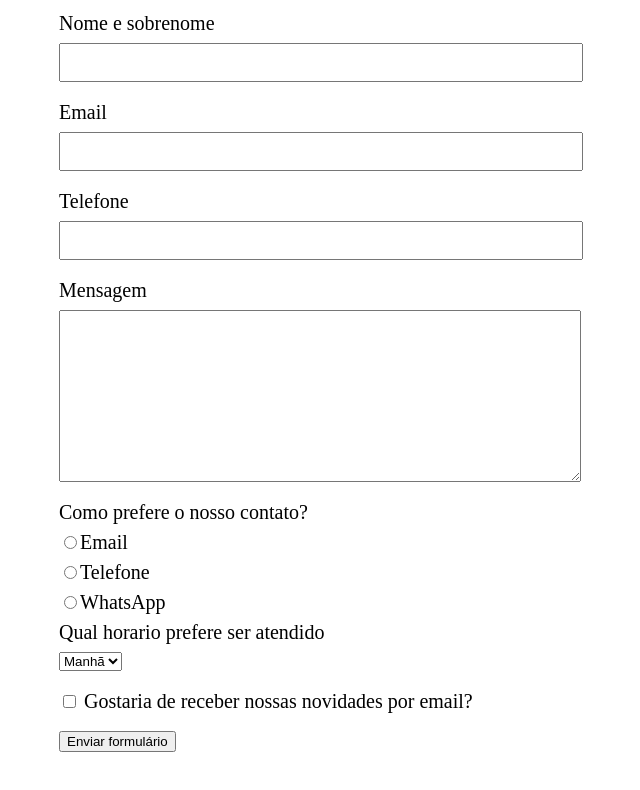
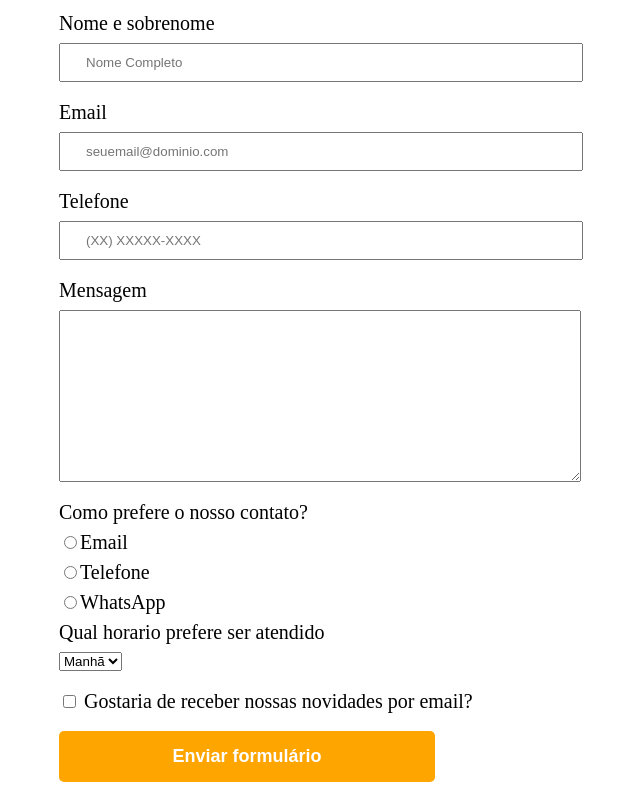
Before and after one commit to marcosvfds/Primeira-pagina-web, a plain HTML site: page contato.html in a window 1280 px wide. Shown: the part 320-1110 px from the top of the page, without its empty margins (111-751 px from the left). Drawn offline with Linux system fonts and the light colour scheme.

Commit message:
melhorando a pagina

```diff
--- a/contato.html
+++ b/contato.html
@@ -11,7 +11,7 @@
   <body>
     <header>
       <div class="caixa">
-        <h1><img src="imagens/logo.png" /></h1>
+        <h1><img src="imagens/logo.png" alt="Logo da Barbearia Alura" /></h1>
 
         <nav>
           <ul>
@@ -26,13 +26,31 @@
     <main>
       <form>
         <label for="nomesobrenome">Nome e sobrenome</label>
-        <input type="text" id="nomesobrenome" class="input-padrao" />
+        <input
+          type="text"
+          id="nomesobrenome"
+          class="input-padrao"
+          required
+          placeholder="Nome Completo"
+        />
 
         <label for="email">Email</label>
-        <input type="text" id="email" class="input-padrao" />
+        <input
+          type="email"
+          id="email"
+          class="input-padrao"
+          required
+          placeholder="seuemail@dominio.com"
+        />
 
         <label for="telefone">Telefone</label>
-        <input type="text" id="telefone" class="input-padrao" />
+        <input
+          type="tel"
+          id="telefone"
+          class="input-padrao"
+          required
+          placeholder="(XX) XXXXX-XXXX"
+        />
 
         <label for="mensagem">Mensagem</label>
         <textarea
@@ -42,8 +60,8 @@
           class="input-padrao"
         ></textarea>
 
-        <div>
-          <p>Como prefere o nosso contato?</p>
+        <fieldset>
+          <legend>Como prefere o nosso contato?</legend>
 
           <label for="radio-email"
             ><input
@@ -71,27 +89,28 @@
               id="radio-whatsapp"
             />WhatsApp</label
           >
-        </div>
-        <div>
-          <p>Qual horario prefere ser atendido</p>
+        </fieldset>
+
+        <fieldset>
+          <legend>Qual horario prefere ser atendido</legend>
           <select>
             <option>Manhã</option>
             <option>Tarde</option>
             <option>Noite</option>
           </select>
-        </div>
+        </fieldset>
 
         <label class="checkbox"
           ><input type="checkbox" /> Gostaria de receber nossas novidades por
           email?</label
         >
 
-        <input type="submit" value="Enviar formulário" />
+        <input type="submit" value="Enviar formulário" class="enviar" />
       </form>
     </main>
 
     <footer>
-      <img src="imagens/logo-branco.png" />
+      <img src="imagens/logo-branco.png" alt="Logo da Barbearia Alura" />
       <p class="copyright">&copy; Copyright Barbearia Alura - 2021</p>
     </footer>
   </body>
--- a/styles/style.css
+++ b/styles/style.css
@@ -97,7 +97,7 @@ form {
 }
 
 form label,
-form p {
+form legend {
   display: block;
   font-size: 20px;
   margin: 0 0 10px;
@@ -113,3 +113,20 @@ form p {
 .checkbox {
   margin: 20px 0;
 }
+
+.enviar {
+  width: 40%;
+  padding: 15px 0;
+  background: orange;
+  color: white;
+  font-weight: bold;
+  font-size: 18px;
+  border: none;
+  border-radius: 5px;
+  transition: 1s background;
+  cursor: pointer;
+}
+
+.enviar:hover {
+  background: darkorange;
+}
```
